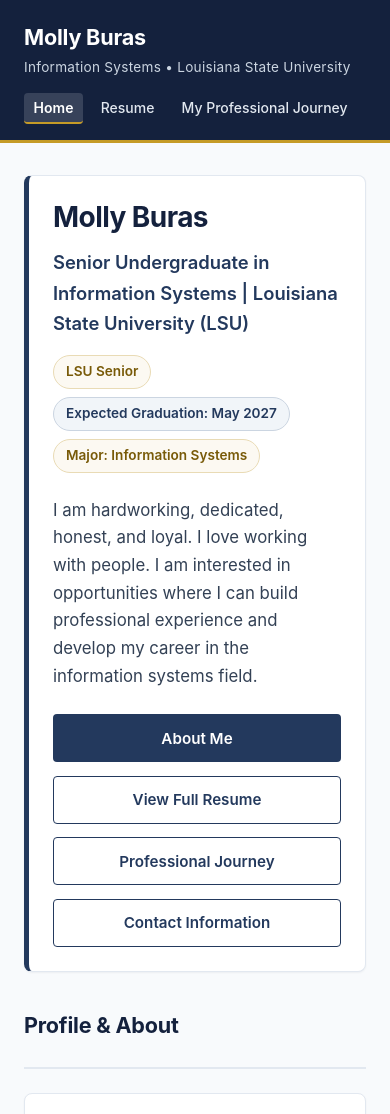
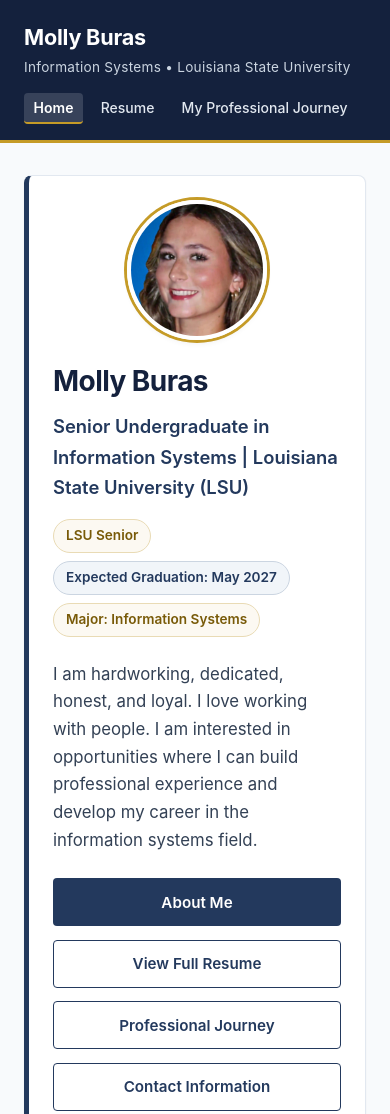
Before and after one commit to Molly-Buras/molly-buras-website, a plain HTML site: page index.html in a window 390 px wide. Shown: the top 1114 px of the page. Drawn offline with Linux system fonts and the light colour scheme.

Commit message:
Added Profile Picture

```diff
--- a/index.html
+++ b/index.html
@@ -34,6 +34,8 @@
 
     <!-- Hero / Welcome Panel -->
     <section class="hero-panel" aria-labelledby="hero-title">
+      <div class="hero-content-wrapper">
+        <div class="hero-text">
           <h1 id="hero-title">Molly Buras</h1>
           <p class="hero-subtitle">Senior Undergraduate in Information Systems | Louisiana State University (LSU)</p>
 
@@ -53,6 +55,12 @@
             <a href="resume.html" class="btn btn-secondary">View Full Resume</a>
             <a href="project.html" class="btn btn-secondary">Professional Journey</a>
             <a href="#contact" class="btn btn-secondary">Contact Information</a>
+          </div>
+        </div>
+
+        <div class="hero-image-wrapper">
+          <img src="images/LinkedInProfilePic.jpeg" alt="Molly Buras - Information Systems Senior at LSU" class="hero-profile-img" width="210" height="210">
+        </div>
       </div>
     </section>
 
--- a/styles.css
+++ b/styles.css
@@ -243,6 +243,41 @@ h3 {
   padding: 2.25rem;
   margin-bottom: 2.5rem;
   box-shadow: var(--shadow-sm);
+}
+
+.hero-content-wrapper {
+  display: flex;
+  align-items: center;
+  justify-content: space-between;
+  gap: 2.25rem;
+}
+
+.hero-text {
+  flex: 1 1 auto;
+}
+
+.hero-image-wrapper {
+  flex-shrink: 0;
+  display: flex;
+  flex-direction: column;
+  align-items: center;
+  justify-content: center;
+}
+
+.hero-profile-img {
+  width: 200px;
+  height: 200px;
+  border-radius: 50%;
+  object-fit: cover;
+  object-position: center;
+  border: 4px solid #ffffff;
+  box-shadow: 0 0 0 3px var(--color-accent), var(--shadow-md);
+  transition: transform 0.25s ease, box-shadow 0.25s ease;
+}
+
+.hero-profile-img:hover {
+  transform: scale(1.02);
+  box-shadow: 0 0 0 3px var(--color-secondary-navy), var(--shadow-lg);
 }
 
 .hero-subtitle {
@@ -809,6 +844,21 @@ h3 {
     grid-template-columns: 1fr;
   }
 
+  .hero-content-wrapper {
+    flex-direction: column-reverse;
+    align-items: center;
+    gap: 1.5rem;
+  }
+
+  .hero-image-wrapper {
+    align-self: center;
+  }
+
+  .hero-profile-img {
+    width: 170px;
+    height: 170px;
+  }
+
   .hero-panel,
   .resume-sheet,
   .journey-article {
@@ -835,6 +885,11 @@ h3 {
     font-size: 1.35rem;
   }
 
+  .hero-profile-img {
+    width: 140px;
+    height: 140px;
+  }
+
   .hero-actions {
     flex-direction: column;
     width: 100%;
```
Also changed, not shown: images/LinkedInProfilePic.jpeg (added). Lines whose indentation alone changed are shown as unchanged.
